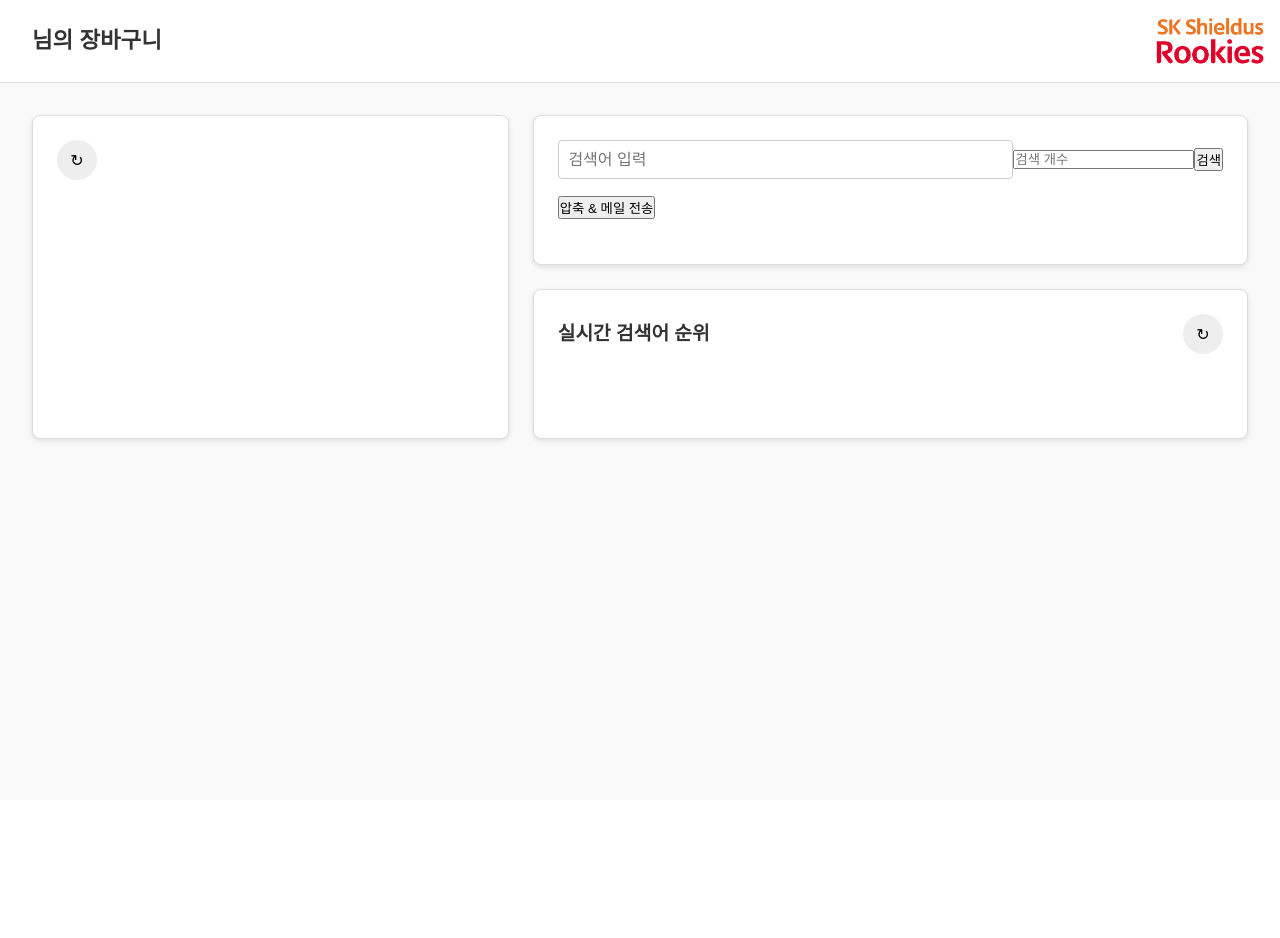
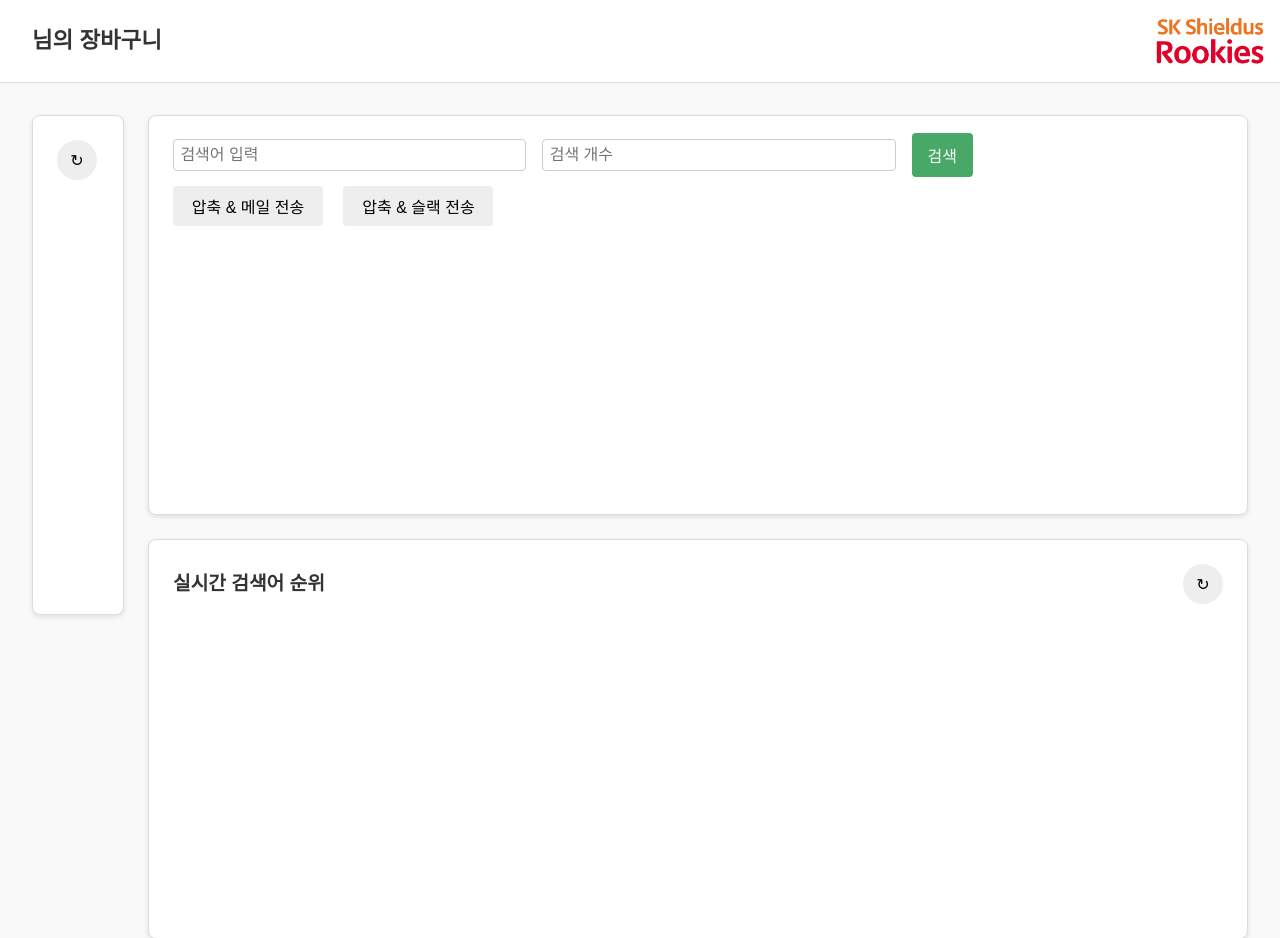
Before and after one commit to KEGIBI/python_project, a Flask app: page / in a window 1280 px wide. Shown: the top 938 px of the page. Before the commit the page ends 443 px from the top, so only its background shows below. Run offline with Flask 3, Linux system fonts and the light colour scheme.

Commit message:
style, index 수정

```diff
--- a/app.py
+++ b/app.py
@@ -20,6 +20,11 @@ import smtplib
 from email.mime.text import MIMEText
 from email.mime.application import MIMEApplication
 from email.mime.multipart import MIMEMultipart
+
+
+from slack_sdk import WebClient
+from slack_sdk.errors import SlackApiError
+
 
 app = Flask(__name__)
 
@@ -292,5 +297,50 @@ def compress_mail():
     print(jsonify({'message': '압축 및 메일 전송 완료'}), 200)
     return redirect('/')
 
+@app.route('/compress_slack', methods=['POST'])
+def compress_slack():
+     # 압축할 파일들은 RESULT_FOLDER에 있고, 압축 파일은 UPLOAD_PATH에 저장합니다.
+     # HTML에서 전달받은 체크박스 값은 name="excel_files"
+     files = request.form.getlist("excel_files")
+     if not files:
+         return "선택된 파일이 없습니다.", 400
+
+     # UPLOAD_PATH 폴더가 없으면 생성
+     if not os.path.exists(UPLOAD_PATH):
+         os.makedirs(UPLOAD_PATH, exist_ok=True)
+
+     # 압축 파일 경로 설정 (예: uploads/search_compressed.zip)
+     zip_path = os.path.join(UPLOAD_PATH, 'search_compressed.zip')
+     with zipfile.ZipFile(zip_path, 'w') as zip_file:
+         for file in files:
+             file_path = os.path.join(RESULT_FOLDER, file)
+             if os.path.exists(file_path):
+                 # 압축 파일 내부에서는 파일명만 유지 (arcname=file)
+                 zip_file.write(file_path, arcname=file)
+             else:
+                 print(f"파일이 존재하지 않습니다: {file_path}")
+
+     # slack 전송 기능
+     SLACK_API_TOKEN = os.getenv("SLACK_API_TOKEN")
+     SLACK_CHANNEL = os.getenv("SLACK_CHANNEL")
+     msg = f"압축된 파일 전송\n\n"
+     msg += f"선택한 파일들을 압축하여 첨부합니다:\n{', '.join(files)}"
+
+     # WebClient 인스턴스 생성
+     client = WebClient(token=SLACK_API_TOKEN)
+     try:
+         # 파일을 Slack 채널에 업로드하고, 해당 파일에 메시지를 추가합니다.
+         response = client.files_upload_v2(
+             channel=SLACK_CHANNEL,
+             file=zip_path,
+             initial_comment=msg
+         )
+         # 업로드 성공 메시지 출력
+         print("File uploaded successfully:", response["file"]["name"])
+     except SlackApiError as e:
+         # 에러 처리
+         print("Error uploading file:", e.response["error"])
+     return redirect('/')
+
 if __name__ == '__main__':
     app.run(debug=True)
--- a/static/style.css
+++ b/static/style.css
@@ -129,6 +129,9 @@ header h1 {
   border-radius: 8px;
   padding: 1.5rem;
   box-shadow: 0 2px 5px rgba(0, 0, 0, 0.1);
+  overflow-y: auto;
+  width: 1100px;
+  height: 400px;
 }
 
 /* keyword-section: 오른쪽 하단 */
@@ -148,16 +151,27 @@ header h1 {
   display: flex;
   align-items: center;
   margin-bottom: 1rem;
+  gap: 0.5rem;
+  width: 800px;
+  height: 30px;
 }
 
 .search-bar input[type="text"] {
   flex: 1;
-  padding: 0.6rem;
+  padding: 0.4rem;
+  margin-right: 0.5rem;
   border: 1px solid #ccc;
   border-radius: 4px;
   font-size: 1rem;
 }
-
+.search-bar input[type="number"] {
+  flex: 1;
+  padding: 0.4rem;
+  margin-right: 0.5rem;
+  border: 1px solid #ccc;
+  border-radius: 4px;
+  font-size: 1rem;
+}
 .count,
 .search-btn {
   padding: 0.6rem 1rem;
@@ -167,7 +181,28 @@ header h1 {
   border-radius: 4px;
   font-size: 1rem;
 }
-
+.submit-mail-btn { /*수정*/
+  border: none;
+  background: #eee;
+  font-size: 1rem;
+  width: 150px;
+  height: 40px;
+  cursor: pointer;
+  margin-left: auto;
+  margin-right: 1rem;
+  border-radius: 4px;
+}
+.submit-slack-btn { /*수정*/
+  border: none;
+  background: #eee;
+  font-size: 1rem;
+  width: 150px;
+  height: 40px;
+  cursor: pointer;
+  margin-left: auto;
+  margin-right: 1rem;
+  border-radius: 4px;
+}
 .search-btn {
   background-color: #48a868;
   color: #fff;
@@ -184,7 +219,16 @@ header h1 {
 
 .file-list label {
   display: block;
-  margin-bottom: 0.5rem;
+  margin: 0.3rem 0;
+  background-color: #f2f2f2;
+  width: 1000px;
+  height: 30px;
+}
+
+.file-list label:nth-child(even) { /*수정*/
+  display: block;
+  margin: 0.3rem 0;
+  background-color: #f9f9f9;
 }
 
 /* 파일 액션 버튼 */
--- a/templates/index.html
+++ b/templates/index.html
@@ -40,19 +40,20 @@
       <div class="search-bar">
         <input type="text" id="keyword" name="keyword" placeholder="검색어 입력" required>
         <input type="number" id="count" name="count" placeholder="검색 개수" required>
-        <button type="button" onclick="openSearchResults()">검색</button>
+        <button type="button" class="search-btn" onclick="openSearchResults()">검색</button>
       </div>
           <!-- 파일 목록 -->
-        <form id="mailForm" action="/compress_mail" method="POST">
+          <form id="mailForm" method="POST">
             <div class="file-list">
               {% for file in excel_files %}
                 <label>
                   <input type="checkbox" name="excel_files" value="{{ file }}">
                   {{ file }}
-            </label><br>
+                </label>
               {% endfor %}
             </div>
-        <button type="submit">압축 & 메일 전송</button>
+            <button type="submit" class="submit-mail-btn" onclick="submitForm('/compress_mail')">압축 & 메일 전송</button>
+            <button type="submit" class="submit-slack-btn"onclick="submitForm('/compress_slack')">압축 & 슬랙 전송</button>
           </form>
     </div>
       <div class="file-actions">
@@ -97,6 +98,11 @@
         window.location.reload();
       }, 1000);
     }
+
+    function submitForm(actionUrl) {
+       const form = document.getElementById('mailForm');
+       form.action = actionUrl;
+     }
   </script>
 
 </body>
```
Also changed, not shown: 1 other file. Lines whose indentation alone changed are shown as unchanged.
